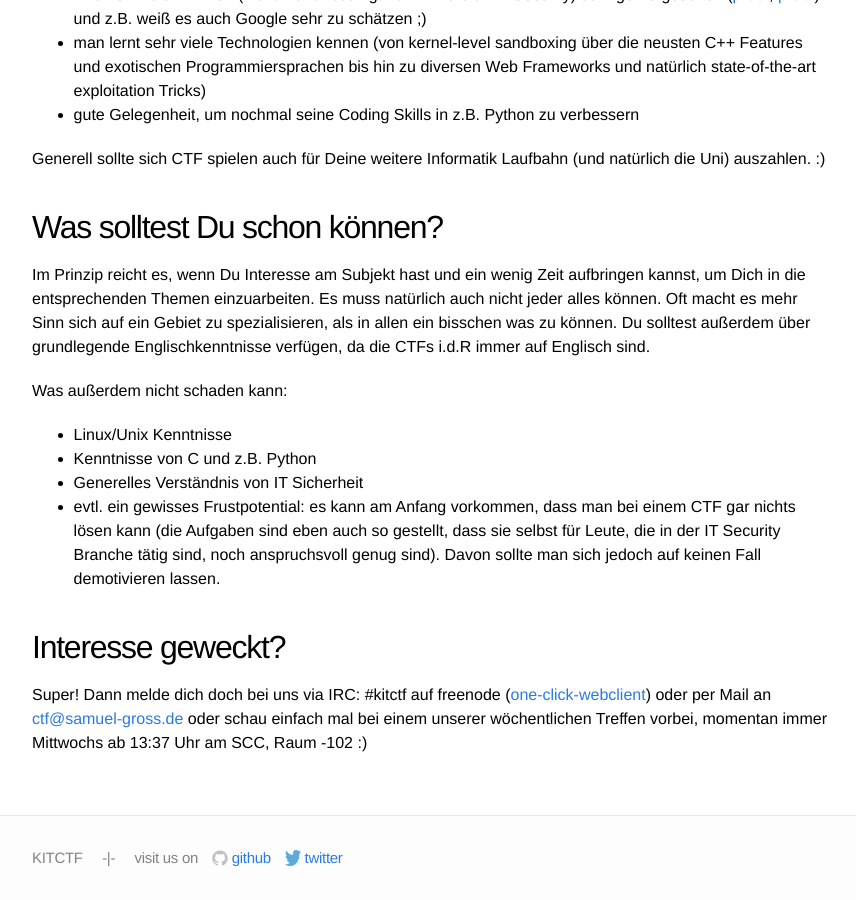
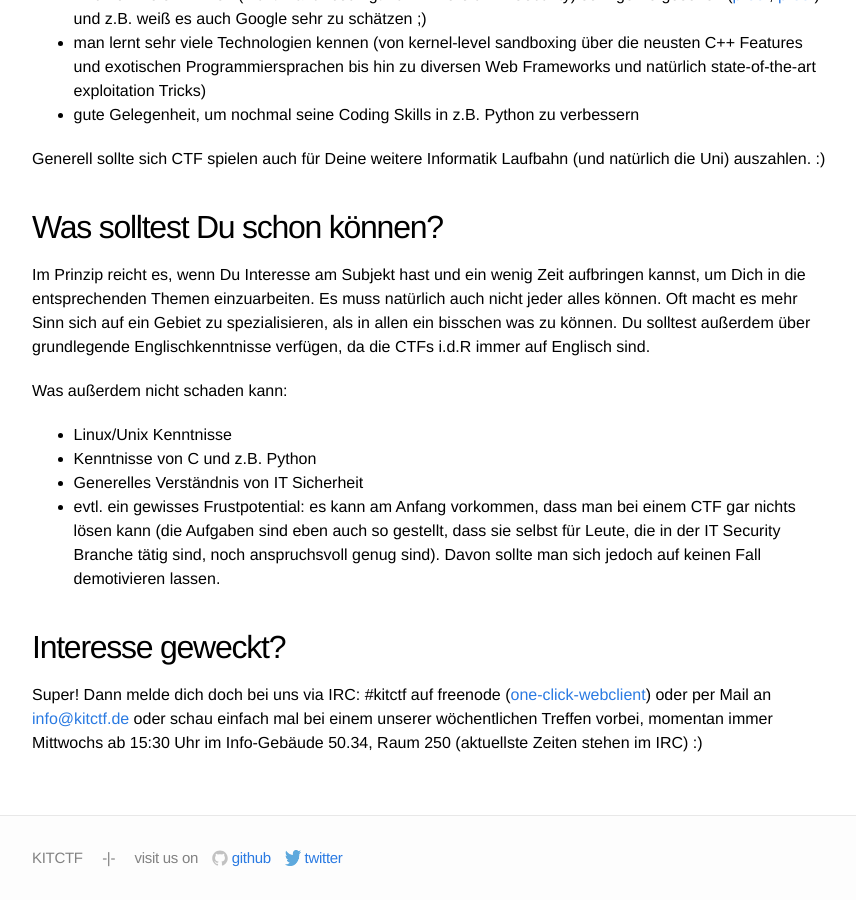
Before and after one commit to kitctf/www, a Jekyll site: the page built from about.md, in a window 1280 px wide and 900 px high, scrolled down 3289 px. Shown: the whole window, without its empty margins (208-1064 px from the left). Built offline with Jekyll 4.4.1, drawn with Linux system fonts in a browser that asks for light colours.

Commit message:
updated email + meeting time/location

```diff
--- a/about.md
+++ b/about.md
@@ -103,4 +103,4 @@ Was außerdem nicht schaden kann:
 
 
 ## Interesse geweckt?
-Super! Dann melde dich doch bei uns via IRC: #kitctf auf freenode ([one-click-webclient](/irc)) oder per Mail an [ctf@samuel-gross.de](mailto:ctf@samuel-gross.de) oder schau einfach mal bei einem unserer wöchentlichen Treffen vorbei, momentan immer Mittwochs ab 13:37 Uhr am SCC, Raum -102 :)
+Super! Dann melde dich doch bei uns via IRC: #kitctf auf freenode ([one-click-webclient](/irc)) oder per Mail an [info@kitctf.de](mailto:info@kitctf.de) oder schau einfach mal bei einem unserer wöchentlichen Treffen vorbei, momentan immer Mittwochs ab 15:30 Uhr im Info-Gebäude 50.34, Raum 250 (aktuellste Zeiten stehen im IRC) :)
```
